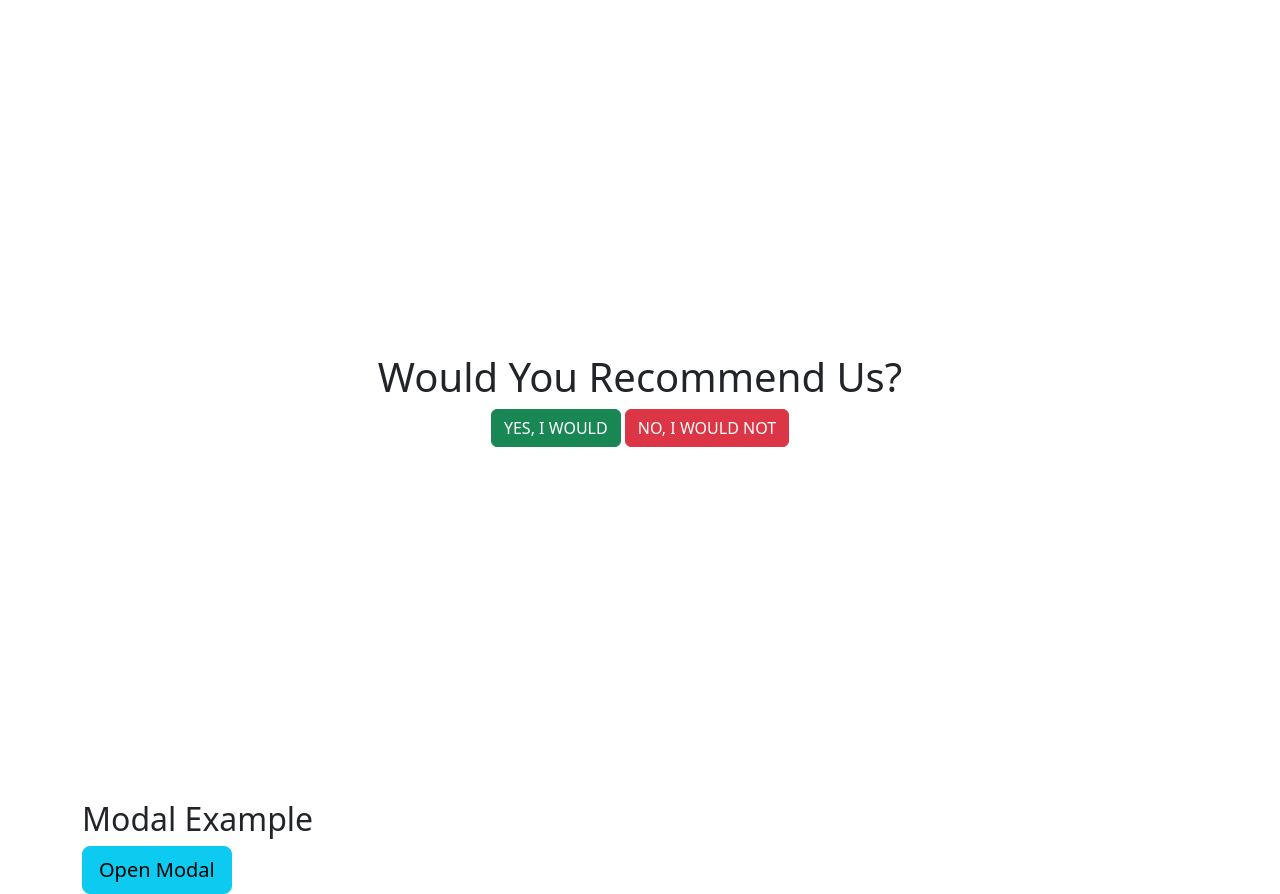
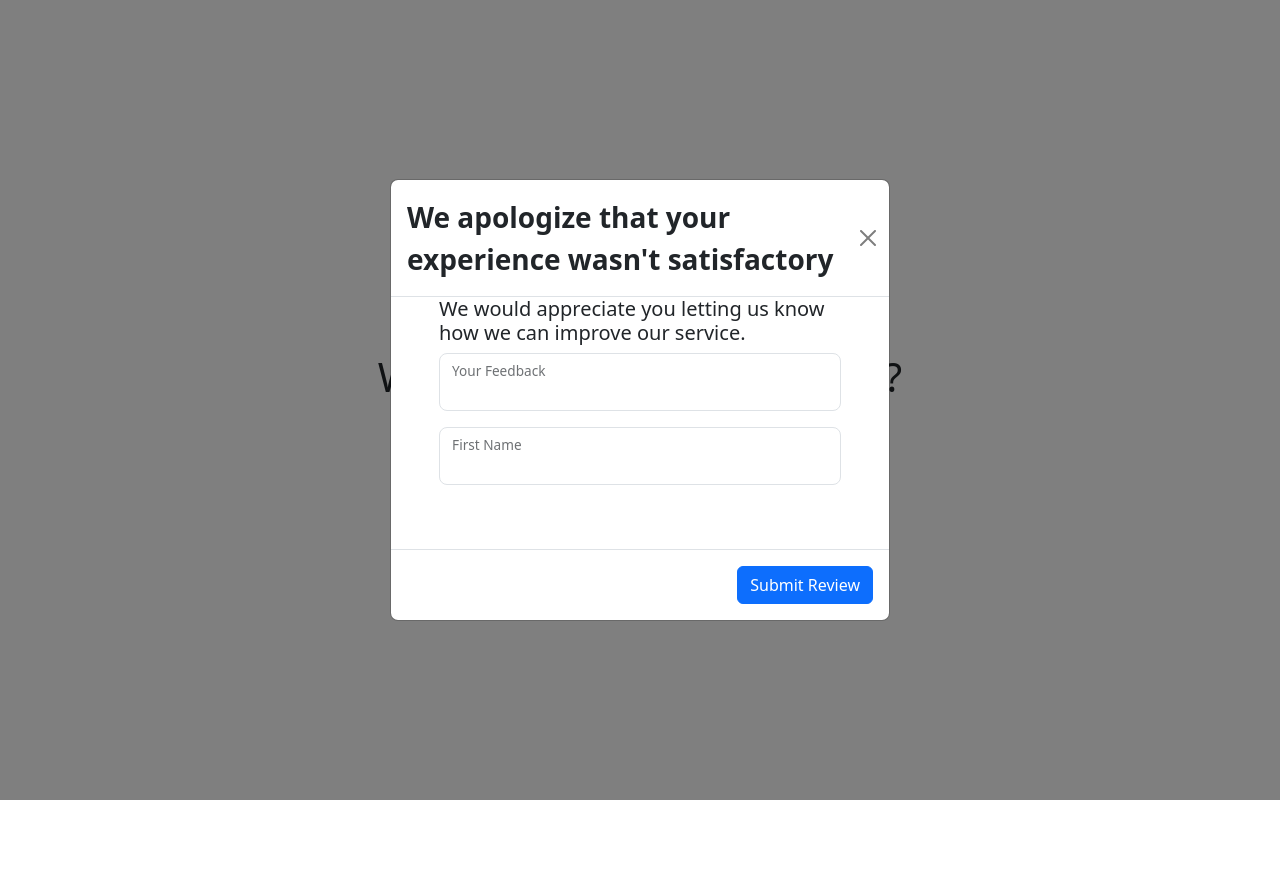
Before and after one commit to ediwat/ediwat.github.io, a plain HTML site: page index.html in a window 1280 px wide. Both pictures are taken after a click on the button "NO, I WOULD NOT". After the commit the page ends 800 px from the top, so only its background shows below. Drawn offline with nearby package versions, Linux system fonts and the light colour scheme.

Commit message:
added partial no function

```diff
--- a/index.html
+++ b/index.html
@@ -6,9 +6,6 @@
 	<title>Landing Page</title>
 	<!-- Bootstrap CSS -->
     <link href="https://cdn.jsdelivr.net/npm/bootstrap@5.3.0-alpha3/dist/css/bootstrap.min.css" rel="stylesheet" integrity="sha384-KK94CHFLLe+nY2dmCWGMq91rCGa5gtU4mk92HdvYe+M/SXH301p5ILy+dN9+nJOZ" crossorigin="anonymous">
-	<!-- jQuery first, then Bootstrap JS -->
-	<script src="https://code.jquery.com/jquery-3.2.1.slim.min.js"></script>
-    <script src="https://cdn.jsdelivr.net/npm/bootstrap@5.3.0-alpha3/dist/js/bootstrap.min.js" integrity="sha384-Y4oOpwW3duJdCWv5ly8SCFYWqFDsfob/3GkgExXKV4idmbt98QcxXYs9UoXAB7BZ" crossorigin="anonymous"></script>
 </head>
 <body>
 	<div class="container-fluid">
@@ -20,58 +17,40 @@
                         YES, I WOULD
                     </a>
                 </button>
-				<button type="button" class="btn btn-danger" data-toggle="modal" data-target="#reviewModal">
+				<button type="button" class="btn btn-danger" data-bs-toggle="modal" data-bs-target="#reviewModal">
                     NO, I WOULD NOT
                 </button>
 			</div>
 		</div>
 
         <!-- Modal Block-->
-        <div class="modal" id= "reviewModal" tabindex="-1">
-            <div class="modal-dialog">
+        <div class="modal fade" id= "reviewModal" tabindex="-1">
+            <div class="modal-dialog modal-dialog-centered">
               <div class="modal-content">
                 <div class="modal-header">
-                  <h5 class="modal-title">Modal title</h5>
+                  <h3 class="modal-title"><b>We apologize that your experience wasn't satisfactory</b></h3>
                   <button type="button" class="btn-close" data-bs-dismiss="modal" aria-label="Close"></button>
                 </div>
-                <div class="modal-body">
-                  <p>Modal body text goes here.</p>
-                </div>
+                    <div class="modal-body p-5 pt-0">
+                    <form class="">
+                        <h5>We would appreciate you letting us know how we can improve our service.</h5>
+                        <div class="form-floating mb-3">
+                            <input type="text" class="form-control rounded-3" id="floatingInput">
+                            <label for="floatingInput">Your Feedback</label>
+                        </div>
+                        <div class="form-floating mb-3">
+                            <input type="text" class="form-control rounded-3" id="floatingName">
+                            <label for="floatingName">First Name</label>
+                        </div>
+                    </form>
+                    </div>
                 <div class="modal-footer">
-                  <button type="button" class="btn btn-secondary" data-bs-dismiss="modal">Close</button>
-                  <button type="button" class="btn btn-primary">Save changes</button>
+                  <button type="button" class="btn btn-primary">Submit Review</button>
                 </div>
               </div>
             </div>
         </div>
 	</div>
-
-    <div class="container">
-        <h2>Modal Example</h2>
-        <!-- Trigger the modal with a button -->
-        <button type="button" class="btn btn-info btn-lg" data-toggle="modal" data-target="#myModal">Open Modal</button>
-
-        <!-- Modal -->
-        <div class="modal fade" id="myModal" role="dialog">
-          <div class="modal-dialog">
-
-            <!-- Modal content-->
-            <div class="modal-content">
-              <div class="modal-header">
-                <button type="button" class="close" data-dismiss="modal">&times;</button>
-                <h4 class="modal-title">Modal Header</h4>
-              </div>
-              <div class="modal-body">
-                <p>Some text in the modal.</p>
-              </div>
-              <div class="modal-footer">
-                <button type="button" class="btn btn-default" data-dismiss="modal">Close</button>
-              </div>
-            </div>
-
-          </div>
-        </div>
-
-      </div>
+    <script src="https://cdn.jsdelivr.net/npm/bootstrap@5.3.0-alpha3/dist/js/bootstrap.bundle.min.js" integrity="sha384-ENjdO4Dr2bkBIFxQpeoTz1HIcje39Wm4jDKdf19U8gI4ddQ3GYNS7NTKfAdVQSZe" crossorigin="anonymous"></script>
 </body>
 </html>
```
